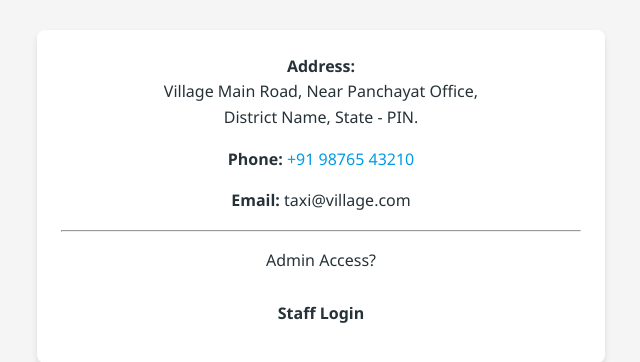
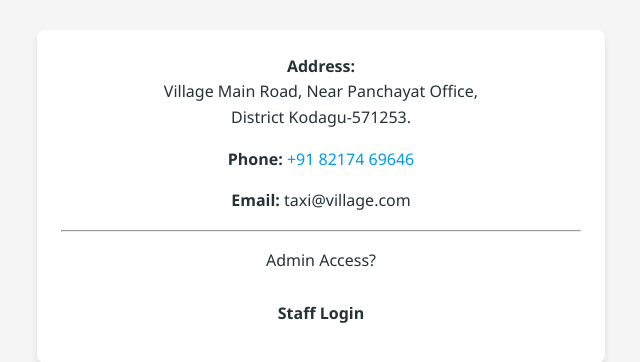
Before and after one commit to Niyas-J/taxi, a Flask app: page /contact in a window 1280 px wide. Shown: the part 175-537 px from the top of the page, without its empty margins (319-959 px from the left). Run offline with Flask 3, Linux system fonts and the light colour scheme.

Commit message:
Update contact.html

```diff
--- a/templates/contact.html
+++ b/templates/contact.html
@@ -5,10 +5,9 @@
     <div class="container text-center" style="max-width: 600px;">
         <h2 class="section-title">Contact Us</h2>
         <div class="card">
-            <p class="mb-2"><strong>Address:</strong><br>Village Main Road, Near Panchayat Office,<br>District Name,
-                State - PIN.</p>
-            <p class="mb-2"><strong>Phone:</strong> <a href="tel:+919876543210" style="color: var(--secondary);">+91
-                    98765 43210</a></p>
+            <p class="mb-2"><strong>Address:</strong><br>Village Main Road, Near Panchayat Office,<br>District Kodagu-571253.</p>
+            <p class="mb-2"><strong>Phone:</strong> <a href="tel:+918217469646" style="color: var(--secondary);">+91
+                    82174 69646</a></p>
             <p class="mb-2"><strong>Email:</strong> taxi@village.com</p>
 
             <hr class="mb-2 mt-2">
```
